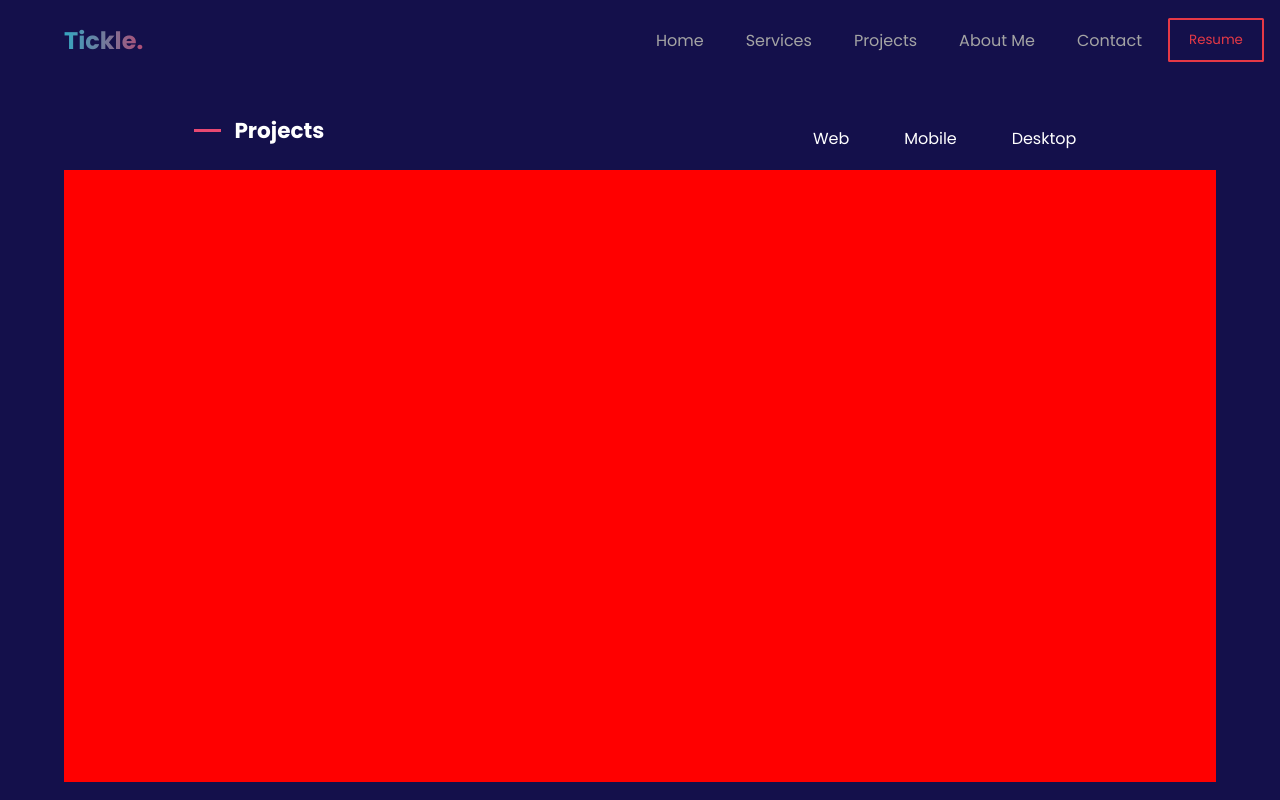
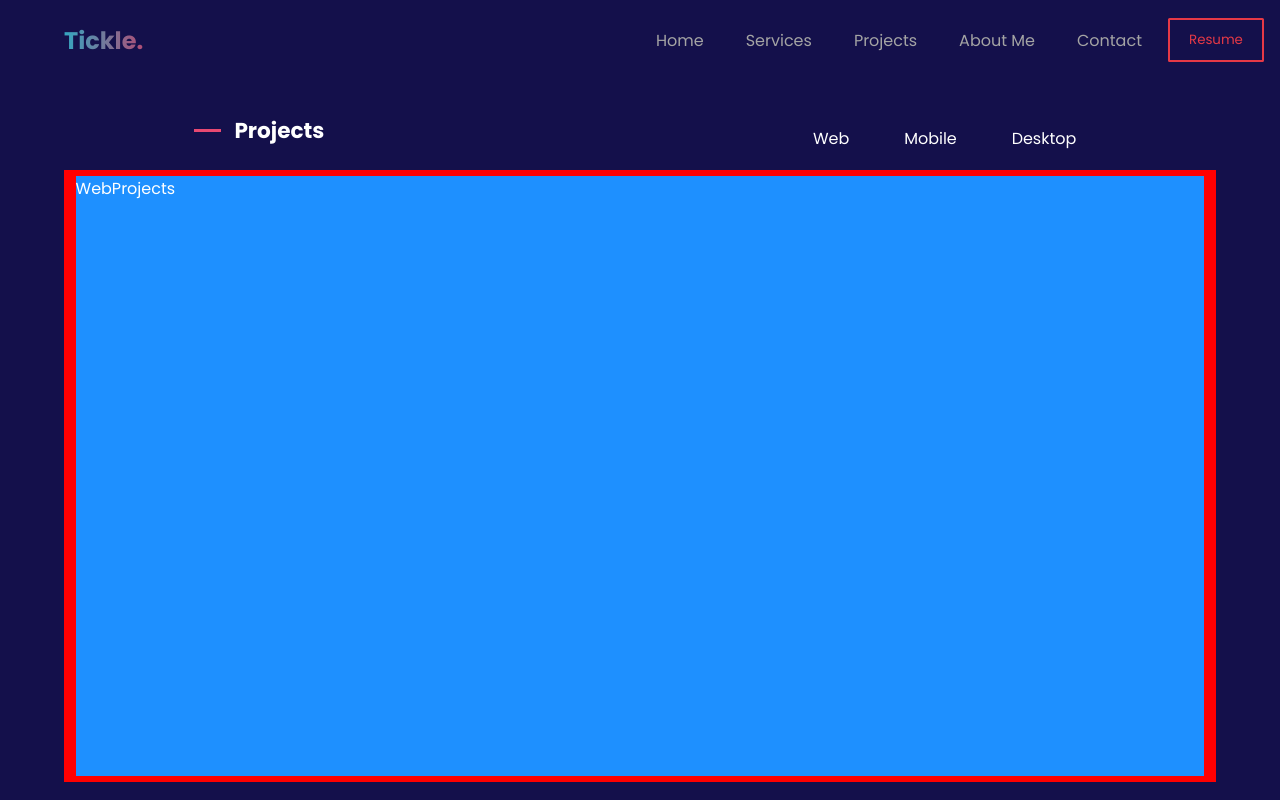
Before and after one commit to ellie-ctrl35/portfolio, a React (Create React App) app: page /projects in a window 1280 px wide. Built offline with nearby package versions, Linux system fonts and the light colour scheme.

Commit message:
Project type content skeleton

```diff
--- /dev/null
+++ b/src/components/Projects/DesktopProjects.jsx
@@ -0,0 +1,9 @@
+import React from 'react'
+import './ProjectType.css'
+const DesktopProjects = () => {
+  return (
+    <div className='content'>DesktopProjects</div>
+  )
+}
+
+export default DesktopProjects
--- /dev/null
+++ b/src/components/Projects/MobileProjects.jsx
@@ -0,0 +1,10 @@
+import React from 'react'
+import './ProjectType.css'
+
+const MobileProjects = () => {
+  return (
+    <div className='content'>MobileProjects</div>
+  )
+}
+
+export default MobileProjects
--- /dev/null
+++ b/src/components/Projects/ProjectType.css
@@ -0,0 +1,5 @@
+.content{
+    width: 98%;
+    height: 98%;
+    background: dodgerblue;
+}
--- /dev/null
+++ b/src/components/Projects/WebProjects.jsx
@@ -0,0 +1,10 @@
+import React from 'react'
+import './ProjectType.css'
+
+const WebProjects = () => {
+  return (
+    <div className='content'>WebProjects</div>
+  )
+}
+
+export default WebProjects
--- a/src/pages/ProjectSection.jsx
+++ b/src/pages/ProjectSection.jsx
@@ -1,5 +1,8 @@
 import { useState } from "react";
 import "./Projects.css";
+import DesktopProjects from "../components/Projects/DesktopProjects";
+import MobileProjects from "../components/Projects/MobileProjects";
+import WebProjects from "../components/Projects/WebProjects";
 
 const ProjectSection = () => {
   const [selectedTab, setSelectedTab] = useState("web");
@@ -37,17 +40,11 @@ const ProjectSection = () => {
       <div className="project-container">
         {
           selectedTab === "web" ? (
-            <div className="project-card">
-
-            </div>
+            <WebProjects />
           ) : selectedTab === "mobile" ? (
-            <div className="project-card">
-
-            </div>
+            <MobileProjects/>
           ) : (
-            <div className="project-card">
-
-            </div>
+            <DesktopProjects/>
           )
         }
       </div>
```
